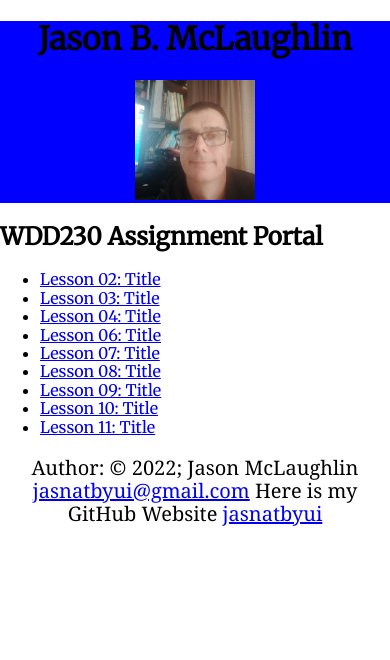
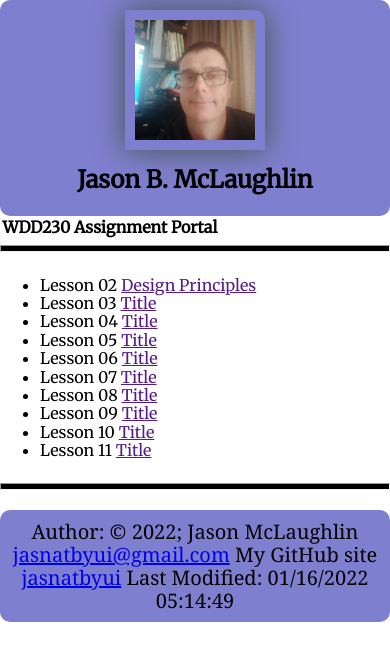
Before and after one commit to jasnatbyui/wdd230, a plain HTML site: page index.html in a window 390 px wide. Drawn offline with Linux system fonts and the light colour scheme.

Commit message:
Added sized css files, finished content

```diff
--- a/css/index.css
+++ /dev/null
@@ -1,14 +0,0 @@
-
-body {
-    font-family: 'Merriweather', serif;
-    max-width: 750px;
-}
-p {
-    font-family:Georgia, serif;
-    font-size:20px;font-style:normal;font-weight:normal;color:#000000;background-color:#ffffff;
-}
-header, h1, footer {
-    text-align: center;
-    background-color: blue;
-    box-shadow: #000000;
-}
--- /dev/null
+++ b/css/small.css
@@ -0,0 +1,45 @@
+
+body {
+    font-family: 'Merriweather', serif;
+    max-width: 750px;
+}
+p {
+    font-family:Georgia, serif;
+    font-size:20px;font-style:normal;font-weight:normal;color:#000000;background-color:#ffffff;
+}
+header, h1 {
+    text-align: center;
+    background-color: rgb(127, 127, 207);
+    box-shadow: #000000;
+    padding: 10px;
+    border-radius: 10px;
+}
+header img {
+    width: 200px;
+    height: auto;
+    box-shadow: 0 0 30px #454;
+    border-radius: 0 10px 0 0;
+    padding: 10px;
+}
+h1 {
+    font-size: 1.5em;
+    margin: 0.15rem;
+}
+h2 {
+    font-size: 1em;
+    margin: 0.15rem;
+}
+nav {
+    display: inline-block;
+}
+footer p {
+    text-align: center;
+    background-color: rgb(127, 127, 207);
+    box-shadow: #000000;
+    border-radius: 10px;
+    padding: 10px;
+}
+hr {
+    background-color: black;
+    height: 5px;
+}
--- a/index.html
+++ b/index.html
@@ -4,45 +4,51 @@
     <meta charset="UTF-8" />
     <meta http-equiv="X-UA-Compatible" content="IE=edge" />
     <meta name="viewport" content="width=device-width, initial-scale=1.0" />
-    <title>Document</title>
-    <title>WDD Assignment Portal</title>
-    <meta name="viewport" content="width=device-width, initial-scale=1" />
+    <title>Document - WDD230 Assignment Portal</title>
+    <meta name="viewport" content="This is a wdd230 assignment portal for Jason McLaughlin">
     <link rel="stylesheet" href="css/normalize.css">
-    <link rel="preconnect" href="https://fonts.googleapis.com" />
     <link
       href="https://fonts.googleapis.com/css2?family=Merriweather&display=swap"
       rel="stylesheet" />
-    <link href="css/index.css" rel="stylesheet" />
+    <link rel="stylesheet" href="css/small.css">
+    <link rel="stylesheet" href="css/medium.css">
     <style></style>
   </head>
   <body>
     <header>
-      <h1>Jason B. McLaughlin</h1>
       <img
         src="images/profile.jpg"
         alt="Picture of Jason"
         style="width: 120px; height: 120px"
       />
+      <h1>Jason B. McLaughlin</h1>
     </header>
     <h2>WDD230 Assignment Portal</h2>
+    <hr>
     <nav>
       <ul>
-        <li><a href= "Lesson2">Lesson 02: Title </a></li>
-        <li><a href= "Lesson3">Lesson 03: Title </a></li>
-        <li><a href= "Lesson4">Lesson 04: Title </a></li>
-        <li><a href= "Lesson5">Lesson 06: Title </a></li>
-        <li><a href= "Lesson7">Lesson 07: Title </a></li>
-        <li><a href= "Lesson8">Lesson 08: Title </a></li>
-        <li><a href= "Lesson9">Lesson 09: Title </a></li>
-        <li><a href= "Lesson10">Lesson 10: Title </a></li>
-        <li><a href= "Lesson11">Lesson 11: Title </a></li>
+        <li>Lesson 02 <a href= "">Design Principles</a></li>
+        <li>Lesson 03 <a href= "">Title </a></li>
+        <li>Lesson 04 <a href= "">Title</a></li>
+        <li>Lesson 05 <a href= "">Title </a></li>
+        <li>Lesson 06 <a href= "">Title</a></li>
+        <li>Lesson 07 <a href= "">Title </a></li>
+        <li>Lesson 08 <a href= "">Title</a></li>
+        <li>Lesson 09 <a href= "">Title </a></li>
+        <li>Lesson 10 <a href= "">Title</a></li>
+        <li>Lesson 11 <a href= "">Title </a></li>
       </ul>
     </nav>
+    <hr>
     <footer>
       <p>
         Author: &copy 2022; Jason McLaughlin<br />
         <a href="mailto:jasnatbyui@gmail.com">jasnatbyui@gmail.com</a>
-        Here is my GitHub Website <a href="https://github.com/jasnatbyui">jasnatbyui</a>
+        My GitHub site <a href="https://github.com/jasnatbyui">jasnatbyui</a>
+        <script>
+          var date = document.lastModified;
+          document.write("Last Modified: "+date);
+       </script>
       </p>
     </footer>
   </body>
--- /dev/null
+++ b/lesson2/css/dpsmall.css
@@ -0,0 +1,211 @@
+@import url('https://fonts.googleapis.com/css2?family=Merriweather+Sans&display=swap');
+
+html {
+    font-family: 'Merriweather', serif;
+    display: grid;
+}
+
+body {
+    margin: 0;
+}
+
+header {
+    padding: 10px 0;
+}
+
+h1, h2 {
+    margin: 5px auto;
+}
+
+@media screen and (max-width: 2000px) {
+    header {
+        color: white;
+        background-color: rgb(127, 127, 207);
+        display: grid;
+        justify-content: center;
+        align-items: center;
+}
+main {
+    width: auto;
+    grid-template-columns: 1fr 1fr 1fr;
+}
+body {
+    font-family: 'Merriweather', serif;
+    margin: 0;
+}
+picture {
+    grid-column: 1;
+    grid-row: 3;
+}
+
+picture img {
+    width: 80%;
+    margin-left: 20px;
+}
+p {
+    font-family:Georgia, serif;
+    font-size:20px;font-style:normal;font-weight:normal;color:#000000;background-color:#ffffff;
+}
+header {
+    display: grid;
+    text-align: center;
+    background-color: rgb(127, 127, 207);
+    box-shadow: #8a6060;
+    padding: 10px;
+    border-radius: 10px;
+}
+h1 {
+    display: block;
+    font-size: 2em;
+    margin-block-start: 0.67em;
+    margin-block-end: 0.67em;
+    margin-inline-start: 0px;
+    margin-inline-end: 0px;
+    font-weight: bold;
+}
+h2 {
+    display: block;
+    font-size: 1.5em;
+    margin-block-start: 0.83em;
+    margin-block-end: 0.83em;
+    margin-inline-start: 0px;
+    margin-inline-end: 0px;
+    font-weight: bold;
+}
+footer p {
+    text-align: center;
+    background-color: rgb(127, 127, 207);
+    box-shadow: #8a6060;
+    border-radius: 10px;
+    padding: 10px;
+}
+.whitespace .fitts_law .rule_thirds {
+        border-radius: 1em;
+        border: 1px solid grey;
+        background-color: lightgrey;
+    }
+}
+@media screen and (max-width: 700px) {
+
+    header {
+        color: white;
+        background-color: rgb(6, 6, 110);
+        display: grid;
+        justify-content: center;
+        align-items: center;
+}
+main {
+    width: auto;
+    grid-template-columns: 1fr 1fr;
+}
+body {
+    font-family: 'Merriweather', serif;
+    max-width: 750px;
+    margin: 0;
+}
+p {
+    font-family:Georgia, serif;
+    font-size:20px;font-style:normal;font-weight:normal;color:#000000;background-color:#ffffff;
+}
+header {
+    display: grid;
+    text-align: center;
+    background-color: rgb(127, 127, 207);
+    box-shadow: #8a6060;
+    padding: 10px;
+    border-radius: 10px;
+}
+h1 {
+    display: block;
+    font-size: 2em;
+    margin-block-start: 0.67em;
+    margin-block-end: 0.67em;
+    margin-inline-start: 0px;
+    margin-inline-end: 0px;
+    font-weight: bold;
+}
+h2 {
+    display: block;
+    font-size: 1.5em;
+    margin-block-start: 0.83em;
+    margin-block-end: 0.83em;
+    margin-inline-start: 0px;
+    margin-inline-end: 0px;
+    font-weight: bold;
+}
+footer p {
+    text-align: center;
+    background-color: rgb(127, 127, 207);
+    box-shadow: #8a6060;
+    border-radius: 10px;
+    padding: 10px;
+}
+.whitespace .fitts_law .rule_thirds {
+        border-radius: 1em;
+        border: 1px solid grey;
+        background-color: lightgrey;
+    }
+}
+
+@media screen and (max-width: 400px) {
+
+    header {
+        color: white;
+        background-color: rgb(127, 127, 207);
+        display: grid;
+        justify-content: center;
+        align-items: center;
+    }
+
+    main {
+        width: auto;
+        grid-template-columns: 1fr;
+    }
+    body {
+        font-family: 'Merriweather', serif;
+        max-width: 750px;
+        margin: 0;
+    }
+    p {
+        font-family:Georgia, serif;
+        font-size:20px;font-style:normal;font-weight:normal;color:#000000;background-color:#ffffff;
+    }
+    header {
+        display: grid;
+        text-align: center;
+        background-color: rgb(127, 127, 207);
+        box-shadow: #8a6060;
+        padding: 10px;
+        border-radius: 10px;
+    }
+    h1 {
+        display: block;
+        font-size: 2em;
+        margin-block-start: 0.67em;
+        margin-block-end: 0.67em;
+        margin-inline-start: 0px;
+        margin-inline-end: 0px;
+        font-weight: bold;
+    }
+    h2 {
+        display: block;
+        font-size: 1.5em;
+        margin-block-start: 0.83em;
+        margin-block-end: 0.83em;
+        margin-inline-start: 0px;
+        margin-inline-end: 0px;
+        font-weight: bold;
+    }
+    footer p {
+        text-align: center;
+        background-color: rgb(127, 127, 207);
+        box-shadow: #8a6060;
+        border-radius: 10px;
+        padding: 10px;
+    }
+.whitespace .fitts_law .rule_thirds {
+        border-radius: 1em;
+        border: 1px solid grey;
+        background-color: lightgrey;
+    }
+}
--- /dev/null
+++ b/lesson2/css/index.css
@@ -0,0 +1,230 @@
+
+@import url('https://fonts.googleapis.com/css2?family=Merriweather+Sans&display=swap');
+
+html {
+    font-family: 'Merriweather', serif;
+    display: grid;
+}
+
+body {
+    margin: 0;
+}
+
+header {
+    padding: 10px 0;
+}
+
+h1, h2 {
+    margin: 5px auto;
+}
+
+@media screen and (max-width: 2000px) {
+    header {
+        color: white;
+        background-color: rgb(127, 127, 207);
+        display: grid;
+        justify-content: center;
+        align-items: center;
+}
+main {
+    width: auto;
+    grid-template-columns: 1fr 1fr 1fr;
+}
+body {
+    font-family: 'Merriweather', serif;
+    margin: 0;
+}
+picture {
+    grid-column: 1;
+    grid-row: 3;
+}
+
+picture img {
+    width: 80%;
+    margin-left: 20px;
+}
+p {
+    font-family:Georgia, serif;
+    font-size:20px;font-style:normal;font-weight:normal;color:#000000;background-color:#ffffff;
+}
+header {
+    display: grid;
+    text-align: center;
+    background-color: rgb(127, 127, 207);
+    box-shadow: #8a6060;
+    padding: 10px;
+    border-radius: 10px;
+}
+h1 {
+    display: block;
+    font-size: 2em;
+    margin-block-start: 0.67em;
+    margin-block-end: 0.67em;
+    margin-inline-start: 0px;
+    margin-inline-end: 0px;
+    font-weight: bold;
+}
+h2 {
+    display: block;
+    font-size: 1.5em;
+    margin-block-start: 0.83em;
+    margin-block-end: 0.83em;
+    margin-inline-start: 0px;
+    margin-inline-end: 0px;
+    font-weight: bold;
+}
+footer p {
+    text-align: center;
+    background-color: rgb(127, 127, 207);
+    box-shadow: #8a6060;
+    border-radius: 10px;
+    padding: 10px;
+}
+.whitespace {
+    grid-column: 1;
+}
+
+.fitts_law {
+    grid-column: 2;
+}
+
+.rule_thirds {
+    grid-column: 3;
+}
+}
+@media screen and (max-width: 700px) {
+
+    header {
+        color: white;
+        background-color: rgb(6, 6, 110);
+        display: grid;
+        justify-content: center;
+        align-items: center;
+}
+main {
+    width: auto;
+    grid-template-columns: 1fr 1fr;
+}
+body {
+    font-family: 'Merriweather', serif;
+    max-width: 750px;
+    margin: 0;
+}
+p {
+    font-family:Georgia, serif;
+    font-size:20px;font-style:normal;font-weight:normal;color:#000000;background-color:#ffffff;
+}
+header {
+    display: grid;
+    text-align: center;
+    background-color: rgb(127, 127, 207);
+    box-shadow: #8a6060;
+    padding: 10px;
+    border-radius: 10px;
+}
+h1 {
+    display: block;
+    font-size: 2em;
+    margin-block-start: 0.67em;
+    margin-block-end: 0.67em;
+    margin-inline-start: 0px;
+    margin-inline-end: 0px;
+    font-weight: bold;
+}
+h2 {
+    display: block;
+    font-size: 1.5em;
+    margin-block-start: 0.83em;
+    margin-block-end: 0.83em;
+    margin-inline-start: 0px;
+    margin-inline-end: 0px;
+    font-weight: bold;
+}
+footer p {
+    text-align: center;
+    background-color: rgb(127, 127, 207);
+    box-shadow: #8a6060;
+    border-radius: 10px;
+    padding: 10px;
+}
+.whitespace {
+    grid-column: 1;
+}
+
+.fitts_law {
+    grid-column: 2;
+}
+
+.rule_thirds {
+    grid-column: 3;
+}
+}
+
+@media screen and (max-width: 400px) {
+
+    header {
+        color: white;
+        background-color: rgb(127, 127, 207);
+        display: grid;
+        justify-content: center;
+        align-items: center;
+    }
+
+    main {
+        width: auto;
+        grid-template-columns: 1fr;
+    }
+    body {
+        font-family: 'Merriweather', serif;
+        max-width: 750px;
+        margin: 0;
+    }
+    p {
+        font-family:Georgia, serif;
+        font-size:20px;font-style:normal;font-weight:normal;color:#000000;background-color:#ffffff;
+    }
+    header {
+        display: grid;
+        text-align: center;
+        background-color: rgb(127, 127, 207);
+        box-shadow: #8a6060;
+        padding: 10px;
+        border-radius: 10px;
+    }
+    h1 {
+        display: block;
+        font-size: 2em;
+        margin-block-start: 0.67em;
+        margin-block-end: 0.67em;
+        margin-inline-start: 0px;
+        margin-inline-end: 0px;
+        font-weight: bold;
+    }
+    h2 {
+        display: block;
+        font-size: 1.5em;
+        margin-block-start: 0.83em;
+        margin-block-end: 0.83em;
+        margin-inline-start: 0px;
+        margin-inline-end: 0px;
+        font-weight: bold;
+    }
+    footer p {
+        text-align: center;
+        background-color: rgb(127, 127, 207);
+        box-shadow: #8a6060;
+        border-radius: 10px;
+        padding: 10px;
+    }
+    .whitespace {
+        grid-column: 1;
+    }
+
+    .fitts_law {
+        grid-column: 2;
+    }
+
+    .rule_thirds {
+        grid-column: 3;
+    }
+}
--- /dev/null
+++ b/lesson2/js/main.js
@@ -0,0 +1,5 @@
+// sets current year in footer
+const currentDate = new Date();
+document.querySelector('#year').textContent = currentDate.getFullYear();
+
+document.querySelector('#lastModified').textContent = document.lastModified;
```
Also changed, not shown: css/large.css (added, +12 -0 lines), css/medium.css (added, +12 -0 lines), lesson2/css/dplarge.css (added, +7 -0 lines), lesson2/css/dpmed.css (added, +7 -0 lines), lesson2/design-principles.html (added, +101 -0 lines), lesson2/images/Capture_amazon_site.PNG (added), lesson2/images/Capture_musio_site.PNG (added), lesson2/images/Capture_tico_site.PNG (added).
